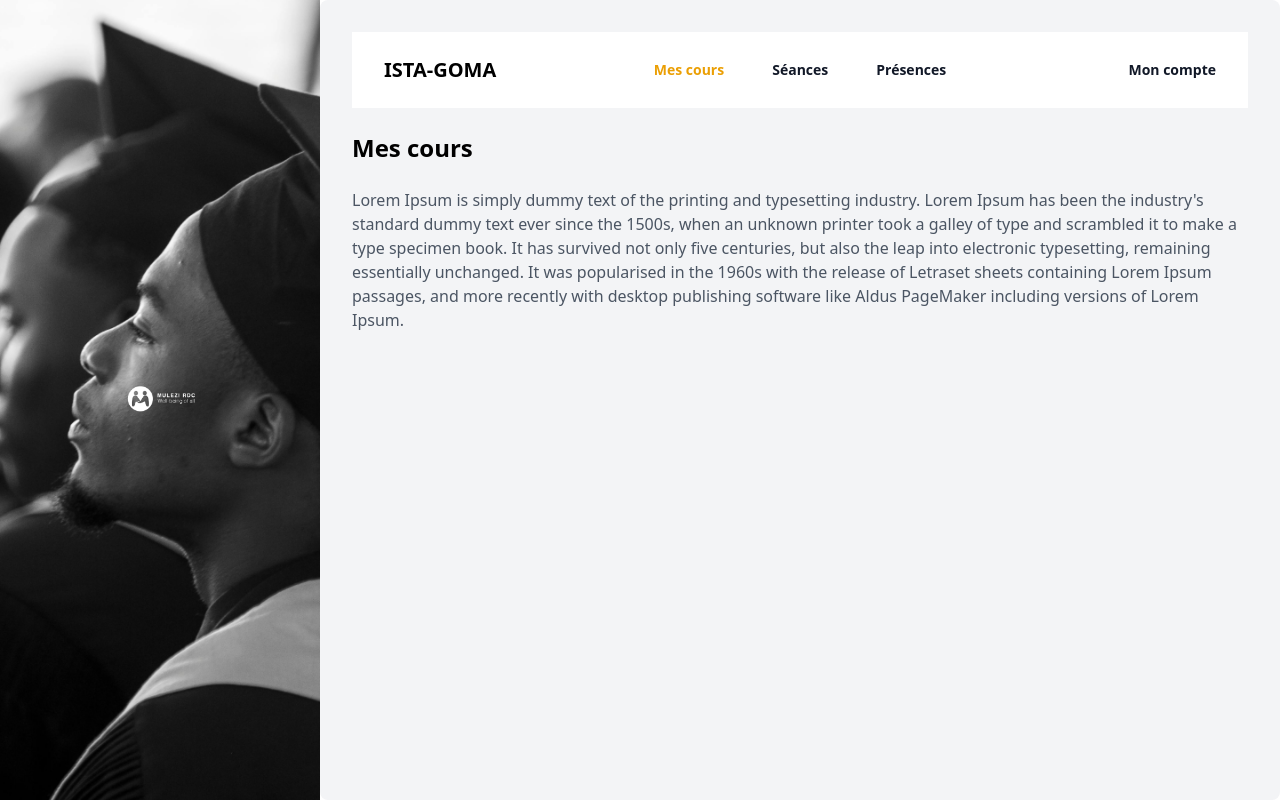
After one commit to Fred-Mugisho/gestion-cours, a Django app: page /dashboard/ in a window 1280 px wide. The commit adds this page. Run offline with Django 5.2, Linux system fonts and the light colour scheme.

Commit message:
Ajout pages de base
Signed-off-by: Fred-Mugisho <frederickmugisho228@gmail.com>

```diff
--- a/cours/urls.py
+++ b/cours/urls.py
@@ -1,6 +1,10 @@
 from django.urls import path
 from . import views
 
+app_name = 'cours'
 urlpatterns = [
     path('', views.home, name='home'),
+    path('login/', views.login_system, name='login'),
+    path('register/', views.register, name='register'),
+    path('dashboard/', views.dashboard, name='dashboard'),
 ]
--- a/cours/views.py
+++ b/cours/views.py
@@ -1,4 +1,4 @@
-from django.shortcuts import render
+from django.shortcuts import render, redirect
 
 # Create your views here.
 
@@ -8,3 +8,16 @@ def home(request):
         'nom': nom
     }
     return render(request, 'cours/home.html', context)
+
+def login_system(request):
+    if request.method == 'POST':
+        print(request.POST)
+        return redirect('cours:dashboard')
+
+    return render(request, 'cours/login.html')
+
+def register(request):
+    return render(request, 'cours/register.html')
+
+def dashboard(request):
+    return render(request, 'cours/dashboard.html')
--- /dev/null
+++ b/static/css/styles.css
@@ -0,0 +1,25 @@
+:root {
+    --white-color: #FFFFFF;
+    --primary-color: #EB9F04;
+    --box-shadow: 0 5px 10px rgba(0, 0, 0, 0.3);
+}
+
+.text-white {
+    color: var(--white-color);
+}
+
+.bg-primary {
+    background-color: var(--primary-color);
+}
+
+.bg-primary:hover {
+    background-color: #D38B04;
+}
+
+a:hover {
+    color: var(--primary-color);
+}
+
+a.active {
+    color: var(--primary-color);
+}
--- /dev/null
+++ b/templates/cours/dashboard.html
@@ -0,0 +1,104 @@
+{% load static %}
+<!DOCTYPE html>
+<html lang="fr">
+<head>
+    <meta charset="UTF-8">
+    <meta name="viewport" content="width=device-width, initial-scale=1.0">
+    <title>Dashboard</title>
+    <link href="https://cdn.jsdelivr.net/npm/tailwindcss@2.2.19/dist/tailwind.min.css" rel="stylesheet">
+    <link href="https://cdnjs.cloudflare.com/ajax/libs/font-awesome/6.0.0-beta3/css/all.min.css" rel="stylesheet">
+    <link rel="stylesheet" href="{% static 'css/styles.css' %}">
+</head>
+<body class="h-screen flex flex-col lg:flex-row">
+    <!-- Sidebar -->
+    <div class="w-full lg:w-1/4 h-1/3 lg:h-full lg:block md:hidden sm:hidden bg-cover bg-center" style="background-image: url('{% static 'img/bg.png' %}');">
+        <div class="relative flex items-center justify-center h-full">
+            <div class="text-center p-3 h-full w-1/3 content-center space-y-16">
+                <img src="{% static 'img/logo.png' %}" alt="Logo" class="w-50 h-30 mx-auto">
+            </div>
+        </div>
+    </div>
+
+    <!-- Main content -->
+    <div class="w-full lg:w-3/4 h-full p-8 space-y-6 rounded-lg bg-gray-100">
+        <header class="bg-white">
+            <nav class="mx-auto flex max-w-7xl items-center justify-between p-6 lg:px-8" aria-label="Global">
+                <div class="flex lg:flex-1">
+                    <a href="{% url 'cours:dashboard' %}" class="-m-1.5 p-1.5 hover:text-primary">
+                        <span class="self-center text-xl font-semibold sm:text-xl whitespace-nowrap dark:text-white">
+                            ISTA-GOMA
+                        </span>
+                    </a>
+                </div>
+                <div class="flex lg:hidden">
+                    <button id="mobile-menu-button" type="button" class="-m-2.5 inline-flex items-center justify-center rounded-md p-2.5 text-gray-700">
+                        <span class="sr-only">Open main menu</span>
+                        <svg class="h-6 w-6" fill="none" viewBox="0 0 24 24" stroke-width="1.5" stroke="currentColor" aria-hidden="true">
+                            <path stroke-linecap="round" stroke-linejoin="round" d="M3.75 6.75h16.5M3.75 12h16.5m-16.5 5.25h16.5" />
+                        </svg>
+                    </button>
+                </div>
+                <div class="hidden lg:flex lg:gap-x-12">
+                    <a href="{% url 'cours:dashboard' %}" class="text-sm font-semibold leading-6 text-gray-900 active">Mes cours</a>
+                    <a href="#" class="text-sm font-semibold leading-6 text-gray-900">Séances</a>
+                    <a href="#" class="text-sm font-semibold leading-6 text-gray-900">Présences</a>
+                </div>
+                <div class="hidden lg:flex lg:flex-1 lg:justify-end">
+                    <a href="{% url 'cours:login' %}" class="text-sm font-semibold leading-6 text-gray-900">Mon compte</a>
+                </div>
+            </nav>
+
+            <!-- Mobile menu -->
+            <div id="mobile-menu" class="lg:hidden hidden" role="dialog" aria-modal="true">
+                <div class="fixed inset-0 z-10"></div>
+                <div class="fixed inset-y-0 right-0 z-10 w-full overflow-y-auto bg-white px-6 py-6 sm:max-w-sm sm:ring-1 sm:ring-gray-900/10">
+                    <div class="flex items-center justify-between">
+                        <a href="{% url 'cours:dashboard' %}" class="-m-1.5 p-1.5 hover:text-primary">
+                            <span class="self-center text-xl font-semibold sm:text-xl whitespace-nowrap dark:text-white">
+                                ISTA-GOMA
+                            </span>
+                        </a>
+                        <button id="mobile-menu-close" type="button" class="-m-2.5 rounded-md p-2.5 text-gray-700">
+                            <span class="sr-only">Close menu</span>
+                            <svg class="h-6 w-6" fill="none" viewBox="0 0 24 24" stroke-width="1.5" stroke="currentColor" aria-hidden="true">
+                                <path stroke-linecap="round" stroke-linejoin="round" d="M6 18L18 6M6 6l12 12" />
+                            </svg>
+                        </button>
+                    </div>
+                    <div class="mt-6 flow-root">
+                        <div class="-my-6 divide-y divide-gray-500/10">
+                            <div class="space-y-2 py-6">
+                                <a href="{% url 'cours:dashboard' %}" class="-mx-3 block rounded-lg px-3 py-2 text-base font-semibold leading-7 text-gray-900 hover:bg-gray-50 active">Mes cours</a>
+                                <a href="#" class="-mx-3 block rounded-lg px-3 py-2 text-base font-semibold leading-7 text-gray-900 hover:bg-gray-50">Séances</a>
+                                <a href="#" class="-mx-3 block rounded-lg px-3 py-2 text-base font-semibold leading-7 text-gray-900 hover:bg-gray-50">Présences</a>
+                            </div>
+                            <div class="py-6">
+                                <a href="{% url 'cours:login' %}" class="-mx-3 block rounded-lg px-3 py-2.5 text-base font-semibold leading-7 text-gray-900 hover:bg-gray-50">Se déconnecter</a>
+                            </div>
+                        </div>
+                    </div>
+                </div>
+            </div>
+        </header>
+        <h2 class="text-2xl font-bold">Mes cours</h2>
+        <p class="text-gray-600">
+            Lorem Ipsum is simply dummy text of the printing and typesetting industry. Lorem Ipsum has been the industry's standard dummy text ever since the 1500s, when an unknown printer took a galley of type and scrambled it to make a type specimen book. It has survived not only five centuries, but also the leap into electronic typesetting, remaining essentially unchanged. It was popularised in the 1960s with the release of Letraset sheets containing Lorem Ipsum passages, and more recently with desktop publishing software like Aldus PageMaker including versions of Lorem Ipsum.
+        </p>
+    </div>
+
+    <!-- JavaScript for mobile menu toggle -->
+    <script>
+        const mobileMenuButton = document.getElementById('mobile-menu-button');
+        const mobileMenu = document.getElementById('mobile-menu');
+        const mobileMenuClose = document.getElementById('mobile-menu-close');
+
+        mobileMenuButton.addEventListener('click', () => {
+            mobileMenu.classList.toggle('hidden');
+        });
+
+        mobileMenuClose.addEventListener('click', () => {
+            mobileMenu.classList.toggle('hidden');
+        });
+    </script>
+</body>
+</html>
```
Also changed, not shown: templates/cours/home.html (+19 -2 lines), templates/cours/login.html (added, +59 -0 lines), templates/cours/register.html (added, +60 -0 lines), static/img/bg.png (added), static/img/logo.png (added).
